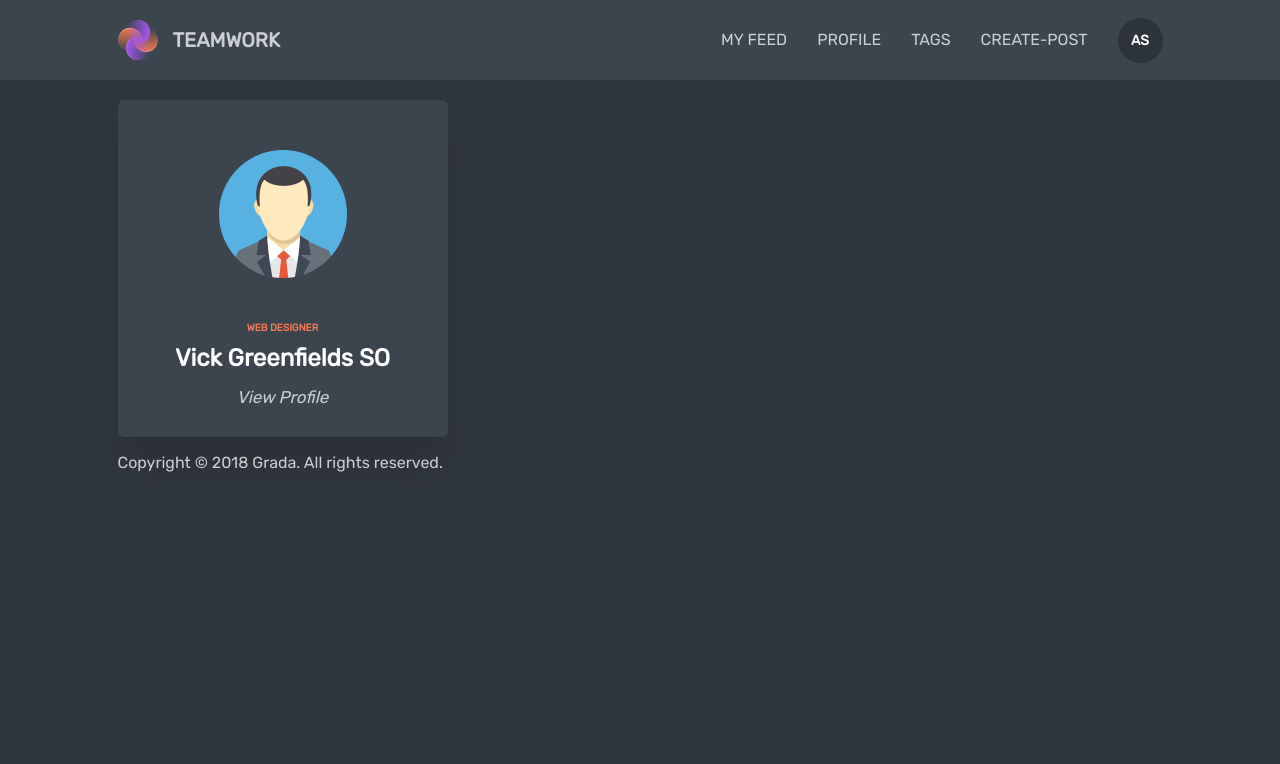
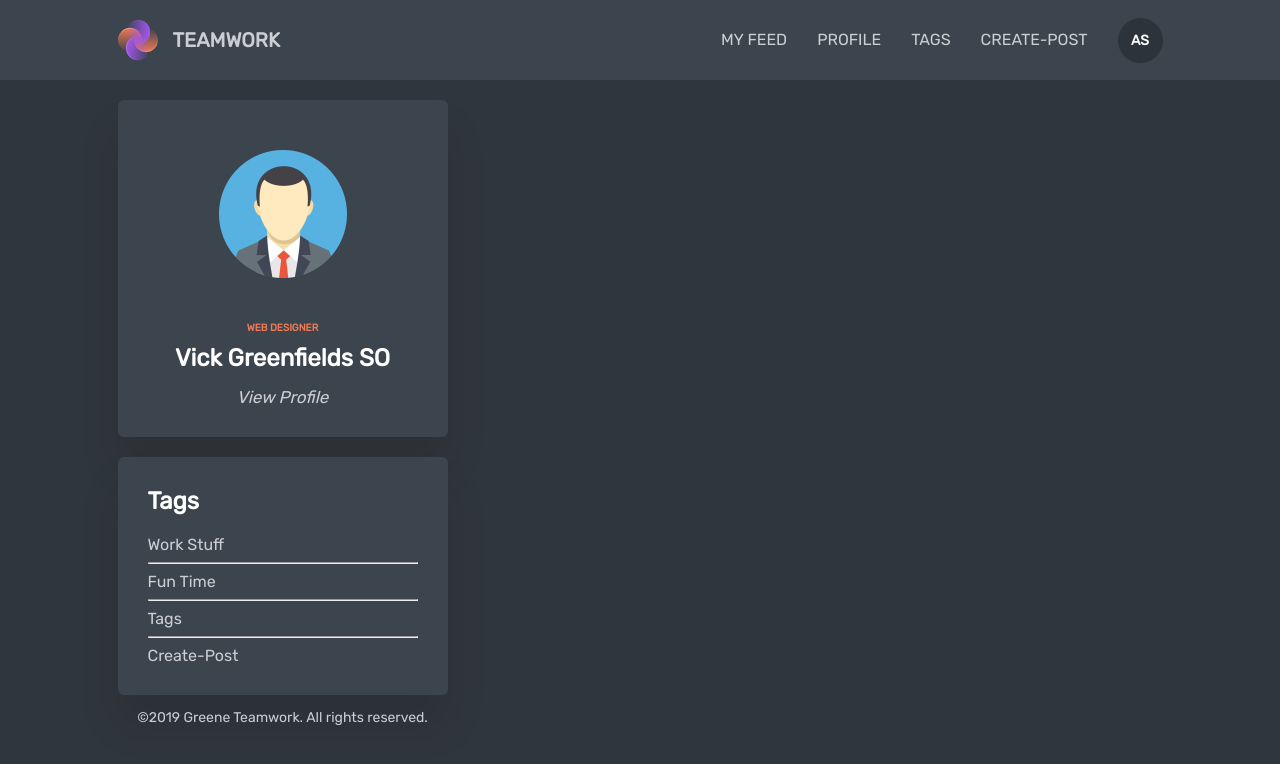
Before and after one commit to akintoluvic/teamsprint, a React (Create React App) app: page /rooms in a window 1280 px wide. Shown: the top 764 px of the page. Built offline with nearby package versions, Linux system fonts and the light colour scheme.

Commit message:
fix #24 feature sidebar

```diff
--- a/src/App.css
+++ b/src/App.css
@@ -1,21 +1,5 @@
-.App-logo {
-  height: 40vmin;
-}
-
-.App-header {
-  background-color: #282c34;
-  min-height: 100vh;
-  display: flex;
-  flex-direction: column;
-  align-items: center;
-  justify-content: center;
-  font-size: calc(10px + 2vmin);
-  color: white;
-}
-
-.App-link {
-  color: #09d3ac;
-  font-family: Roboto;
+* {
+  box-sizing: border-box;
 }
 /* Homepage Styles */
 .home {
@@ -142,7 +126,6 @@
   margin: auto;
   display: flex;
   height: 50vh;
-  box-sizing: border-box;
   padding-top: 100px;
 }
 .sidebar {
@@ -154,10 +137,15 @@
   /* overflow-y: hidden; */
   /* scrollb */
 }
+.sidebar p {
+  font-size: 14px;
+  text-align: center;
+}
 
 .main-feed {
   display: flex;
   flex-direction: column;
+  width: 685px;
   margin-left: 30px;
   /* flex-grow: 2; */
 }
@@ -184,7 +172,6 @@
 .small-profile h3 {
   font-size: 24px;
   line-height: 28px;
-  text-align: center;
   color: #FFFFFF;
   margin-top: 7px;
 }
@@ -194,3 +181,25 @@
   margin-top: -9px;
   padding-bottom: 30px;
 }
+
+/* Sidebar Tags */
+.sidebar-tags {
+  width: 100%;
+  background: #3C444D;
+  box-shadow: 0px 30px 40px rgba(0, 0, 0, 0.1);
+  border-radius: 6px;
+  margin-top: 20px;
+  padding: 30px;
+}
+.sidebar-tags .link {
+  text-decoration: none;
+  color: #CBCFD4;
+  text-transform: capitalize;
+  display: block;
+}
+.sidebar-tags h3 {
+  font-size: 24px;
+  line-height: 28px;
+  color: #FFFFFF;
+  margin: 0 0 20px;
+}
--- /dev/null
+++ b/src/components/SidebarTags.js
@@ -0,0 +1,19 @@
+import React from 'react';
+import { Link } from "react-router-dom";
+
+export default function SidebarTags() {
+    return (
+        <div className='sidebar-tags'>
+            <h3>Tags</h3>
+            <div className='links'>
+                <Link to="/public" className='link'>work stuff</Link>
+                <hr></hr>
+                <Link to="/public" className='link'>fun time</Link>
+                <hr></hr>
+                <Link to="/public" className='link'>tags</Link>
+                <hr></hr>
+                <Link to="/public" className='link'>create-post</Link>
+            </div>
+        </div>
+    )
+}
--- a/src/pages/Feed.js
+++ b/src/pages/Feed.js
@@ -1,6 +1,7 @@
 import React from 'react';
 import Navbar from "../components/Navbar";
 import SmallProfile from "../components/SmallProfile";
+import SidebarTags from "../components/SidebarTags";
 
 export default function Feed() {
     return (
@@ -9,9 +10,11 @@ export default function Feed() {
             <div className='page-container'>
                 <div className='sidebar'>
                     <SmallProfile />
-                    <p>Copyright © 2018 Grada. All rights reserved.</p>
+                    <SidebarTags />
+                    <p>©2019 Greene Teamwork. All rights reserved.</p>
                 </div>
                 <div className='main-feed'>
+
                 </div>
             </div>
         </div>
--- a/src/pages/Home.js
+++ b/src/pages/Home.js
@@ -43,7 +43,7 @@ export default function Home() {
                 <br></br>
                 <button type="submit">SIGNIN ></button>
             </form>
-            <footer>©2019 Teamwork. All rights reserved.</footer>
+            <footer>©2019 Greene Teamwork. All rights reserved.</footer>
         </div>
     )
 }
```
